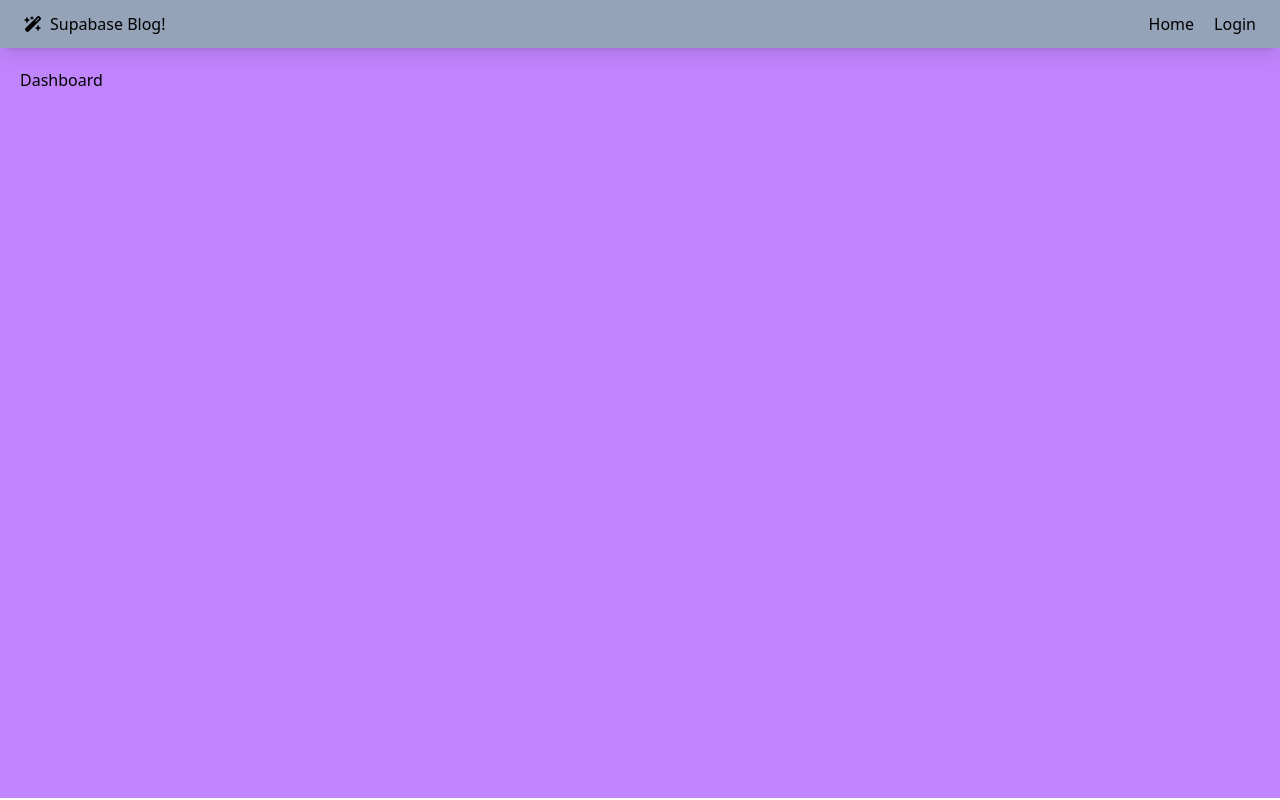
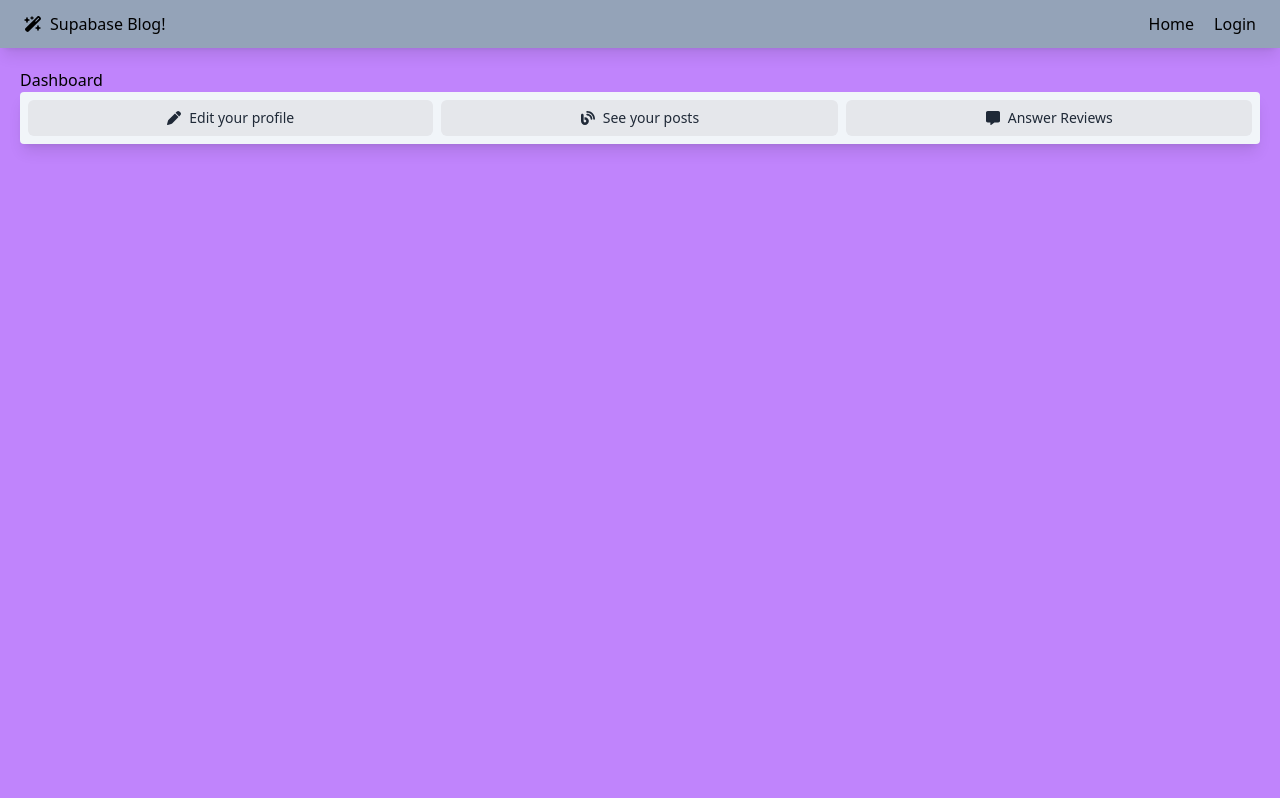
Before and after one commit to antoniogiachin/rs-blog, a React (Vite) app: page /dashboard in a window 1280 px wide. Built offline with nearby package versions, Linux system fonts and the light colour scheme; no server answers.

Commit message:
minifixes

```diff
--- /dev/null
+++ b/src/components/Dashoboard/DashboardActions.jsx
@@ -0,0 +1,36 @@
+// * Import Components
+import { TheButton } from "../UI/TheButton";
+// * Import FontAwasome
+import { faPen } from "@fortawesome/free-solid-svg-icons";
+import { faBlog } from "@fortawesome/free-solid-svg-icons";
+import { faMessage } from "@fortawesome/free-solid-svg-icons";
+import { faUser } from "@fortawesome/free-solid-svg-icons";
+
+export const DashboardActions = ({ isActionSelected }) => {
+  return (
+    <div className="p-2 shadow-lg bg-slate-100 rounded flex space-x-2  ">
+      {isActionSelected && (
+        <TheButton
+          className="grow flex justify-center"
+          label="Profile"
+          icon={faUser}
+        />
+      )}
+      <TheButton
+        className="grow flex justify-center"
+        label="Edit your profile"
+        icon={faPen}
+      />
+      <TheButton
+        className="grow flex justify-center"
+        label="See your posts"
+        icon={faBlog}
+      />
+      <TheButton
+        className="grow flex justify-center"
+        label="Answer Reviews"
+        icon={faMessage}
+      />
+    </div>
+  );
+};
--- a/src/components/UI/TheButton.jsx
+++ b/src/components/UI/TheButton.jsx
@@ -20,12 +20,15 @@ export const TheButton = (props) => {
 
   return (
     <button
-      className={`inline-flex items-center px-4 py-2 ${style} text-sm font-medium rounded-md ${
-        props.isLoading && "opacity-25"
-      }`}
+      className={`inline-flex items-center px-4 py-2 ${style} ${
+        props.className
+      } text-sm font-medium rounded-md ${props.isLoading && "opacity-25"}`}
     >
       {props.isLoading && (
         <FontAwesomeIcon icon={faSpinner} className="mr-2 fa-spin" />
+      )}
+      {props.icon && !props.isLoading && (
+        <FontAwesomeIcon icon={props.icon} className="mr-2" />
       )}
       {props.label}
     </button>
--- a/src/pages/Dashboard.jsx
+++ b/src/pages/Dashboard.jsx
@@ -1,3 +1,15 @@
+// * Import React
+import { useState } from "react";
+// * Import Components
+import { DashboardActions } from "../components/Dashoboard/DashboardActions";
+
 export const Dashboard = () => {
-  return <div>Dashboard</div>;
+  const [isActionSelected, setIsActionSelected] = useState(false);
+
+  return (
+    <div>
+      Dashboard
+      <DashboardActions isActionSelected={isActionSelected} />
+    </div>
+  );
 };
```
